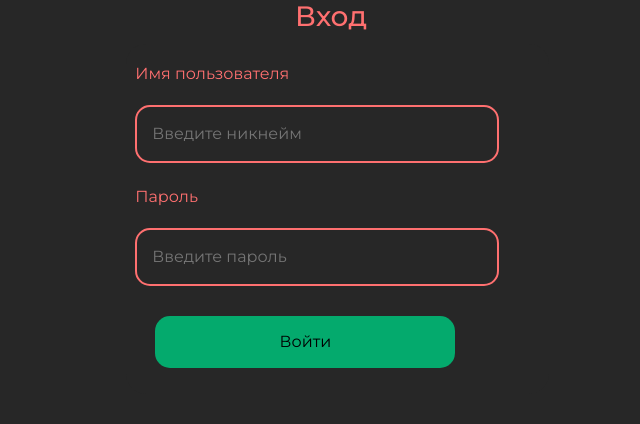
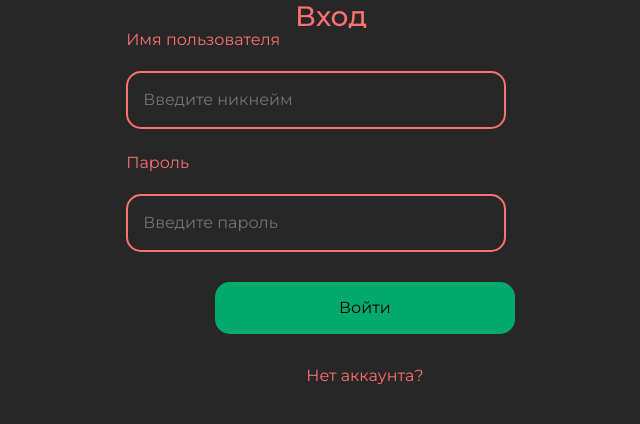
Before and after one commit to w1ndead/croc2024, a Flask app: page /login in a window 1280 px wide. Shown: the part 77-501 px from the top of the page, without its empty margins (309-949 px from the left). Run offline with Flask 3, Linux system fonts and the light colour scheme; some libraries are stand-ins or nearby versions.

Commit message:
btn reg & log

```diff
--- a/app.py
+++ b/app.py
@@ -276,4 +276,4 @@
             return False
 
 if __name__ == "__main__":
-    app.run(debug=True, host='192.168.172.23', port=1488)
+    app.run(debug=True, port=1488)
--- a/static/css/login.css
+++ b/static/css/login.css
@@ -23,12 +23,26 @@
 .lgnbutton {
   background-color: #04AA6D;
   padding: 14px 20px;
-  margin: 8px 5%;
+  margin: 8px 21%;
+  text-align: center;
   border: none;
   cursor: pointer;
   width: 80%;
   border-radius: 15px;
   width: 300px;
+}
+
+.regbutton {
+  background-color: #272727;
+  padding: 14px 20px;
+  margin: 8px 21%;
+  text-align: center;
+  border: none;
+  cursor: pointer;
+  width: 80%;
+  border-radius: 15px;
+  width: 300px;
+  color: #ff7070;
 }
 
 button:hover {
--- a/static/css/signup.css
+++ b/static/css/signup.css
@@ -23,7 +23,7 @@
 .lgnbutton {
   background-color: #04AA6D;
   padding: 14px 20px;
-  margin: 8px 5%;
+  margin: 8px 11%;
   border: none;
   cursor: pointer;
   width: 80%;
--- a/templates/login.html
+++ b/templates/login.html
@@ -20,6 +20,7 @@
             <label for="password"><p>Пароль</p></label>
             <input type="password" placeholder="Введите пароль" name="password" id="password"><br>
             <button class="lgnbutton" id="login-btn">Войти</button>
+            <button class="regbutton" id="reg-btn">Нет аккаунта?</button>
         </div>
     </div>
 </div>
```
Also changed, not shown: instance/data.db.
